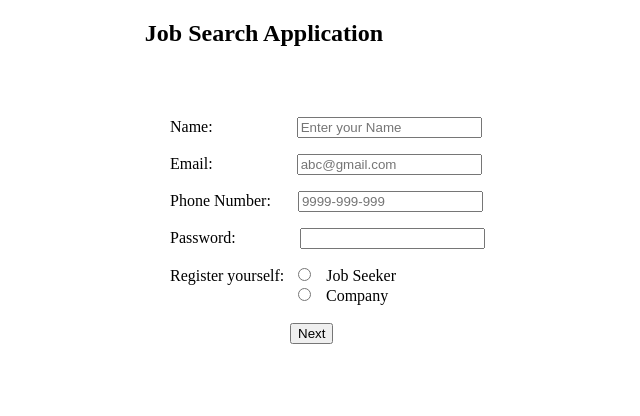
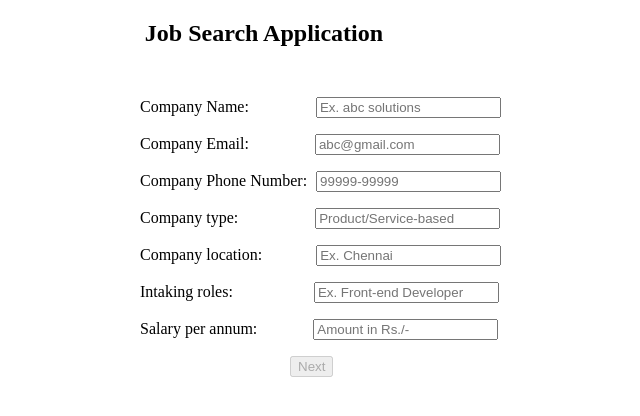
Before and after one commit to Hemapriyakb2002/JobSearch_FrontEnd_POC_1, an Angular app in the folder JSA/: page / in a window 1280 px wide. Shown: the top 416 px of the page, without its empty margins (376-1016 px from the left). Built offline with nearby package versions, Linux system fonts and the light colour scheme.

Commit message:
Created admin page

```diff
--- a/JSA/src/app/reg/reg.component.css
+++ b/JSA/src/app/reg/reg.component.css
@@ -2,41 +2,57 @@ h2{
     text-align: center;
 }
 body{
-    margin-top: 70px;
+    margin-top: 50px;
 }
 .name{
-    margin-left: 530px;
+    margin-left: 500px;
 }
 .name1{
-    margin-left: 80px;
+    margin-left: 63px;
 }
 .email{
-    margin-left: 530px;
+    margin-left: 500px;
 }
 .email1{
-    margin-left: 80px;
+    margin-left: 62px;
 }
 .phone-no{
-    margin-left: 530px;
+    margin-left: 500px;
 }
 .phone-no1{
-    margin-left: 23px;
+    margin-left: 5px;
 }
-.password{
-    margin-left: 530px;
+.company-type{
+    margin-left: 500px;
 }
-.password1{
-    margin-left: 60px;
+.company-type1{
+    margin-left: 73px;
+}
+.location{
+    margin-left: 500px;
+}
+.location1{
+    margin-left: 50px;
+}
+.role{
+    margin-left: 500px;
+}
+.role1{
+    margin-left: 77px;
+}
+.salary{
+    margin-left: 500px;
+}
+.salary1{
+    margin-left: 52px;
 }
 .register{
-    margin-left: 530px;
+    margin-left: 500px;
 }
-.job-seeker{
-    margin-left: 10px;
-}
-.company{
-    margin-left: 120px;
-}
+
 .next{
     margin-left: 650px;
 }
+.name-error{
+    margin-left: 175px;
+}
--- a/JSA/src/app/reg/reg.component.html
+++ b/JSA/src/app/reg/reg.component.html
@@ -4,26 +4,42 @@
 </head>
 <h2>Job Search Application</h2>
 <body>
-    <form #simpleForm="ngForm" (ngSubmit)="getValues(simpleForm.value)" action="/" method="get" >
-        <p class="name">Name:
-            <input ngModel name="Name" id="Name" type="text" class="name1" placeholder="Enter your Name" required>
+    <form #simpleForm="ngForm" (ngSubmit)="getValues(simpleForm.value)">
+        <p class="name">Company Name:
+            <input ngModel required #name="ngModel" pattern="[a-z A-z 0-9]+$" name="Name" id="Name" type="text" class="name1" placeholder="Ex. abc solutions">
+            <br>
+            <span *ngIf="name.invalid && name.touched && name.dirty" style="color:red ;" class="name-error">Please enter a valid name</span>
         </p>
-        <p class="email">Email:
-            <input ngModel name="Email" id="Email" type="email" class="email1" placeholder="abc@gmail.com" required>
+        <p class="email">Company Email:
+            <input ngModel #email="ngModel" pattern="[a-z0-9.]+@[a-z0-9.]+\.[a-z]{2,}$" name="Email" id="Email" type="email" class="email1" placeholder="abc@gmail.com" required>
+            <br>
+            <span *ngIf="email.invalid && email.touched && email.dirty" style="color:red ;" class="name-error">Please enter a valid Mail id</span>
         </p>
-        <p class="phone-no">Phone Number:
-            <input ngModel name="phone-no" id="phone-no" type="numbers" class="phone-no1" placeholder="9999-999-999" required>
+        <p class="phone-no">Company Phone Number:
+            <input ngModel #phoneno1="ngModel" pattern="[0-9]{5}-[0-9]{5}" name="phone-no" id="phone-no" type="numbers" class="phone-no1" placeholder="99999-99999" required>
+            <br>
+            <span *ngIf="phoneno1.invalid && phoneno1.touched && phoneno1.dirty" style="color:red ;" class="name-error">Please enter a valid number</span>
         </p>
-        <p class="password">Password:
-            <input ngModel name="password" id="password" type="password" class="password1" placeholder="" required>
+        <p class="company-type">Company type:
+            <input ngModel #type="ngModel" pattern="[a-z A-z]+$" name="company-type" id="company-type" type="text" class="company-type1" placeholder="Product/Service-based" required>
+            <br>
+            <span *ngIf="type.invalid && type.touched && type.dirty" style="color:red ;" class="name-error">Please enter a valid input</span>
         </p>
-        <div class="register">Register yourself:
-            <input ngModel type="radio" id="job-seeker" name="register" value="Job-Seeker" class="job-seeker">
-            <label for="job-seeker">Job Seeker</label><br>
-            <input ngModel type="radio" id="company" name="register" value="Company" class="company">
-            <label for="company">Company</label><br>
-
-        </div>
-        <input type="submit" value="Next" class="next">
+        <p class="location">Company location:
+            <input ngModel #location="ngModel" pattern="[a-z A-z]+$" name="location" id="location" type="text" class="location1" placeholder="Ex. Chennai" required>
+            <br>
+            <span *ngIf="location.invalid && location.touched && location.dirty" style="color:red ;" class="name-error">Please enter a valid input</span>
+        </p>
+        <p class="role">Intaking roles:
+            <input ngModel #role="ngModel" pattern="[a-z A-z]+$" name="role" id="role" type="text" class="role1" placeholder="Ex. Front-end Developer" required>
+            <br>
+            <span *ngIf="role.invalid && role.touched && role.dirty" style="color:red ;" class="name-error">Please enter a valid input</span>
+        </p>
+        <p class="salary">Salary per annum:
+            <input ngModel #salary="ngModel" pattern="[0-9]+" name="salary" id="salary" type="numbers" class="salary1" placeholder="Amount in Rs./-" required>
+            <br>
+            <span *ngIf="salary.invalid && salary.touched && salary.dirty" style="color:red ;" class="name-error">Please enter a valid input</span>
+        </p>
+        <button [disabled]="simpleForm.invalid" type="submit" class="next">Next</button>
     </form>
 </body>
--- a/JSA/src/app/reg/reg.component.ts
+++ b/JSA/src/app/reg/reg.component.ts
@@ -1,4 +1,5 @@
 import { Component } from '@angular/core';
+import { NgForm } from '@angular/forms';
 
 @Component({
   selector: 'app-reg',
@@ -10,7 +11,7 @@ export class RegComponent {
 
 
 
-  getValues(val:string){
-    console.warn(val);
+  getValues(val:NgForm){
+    console.log(val);
   }
 }
```
